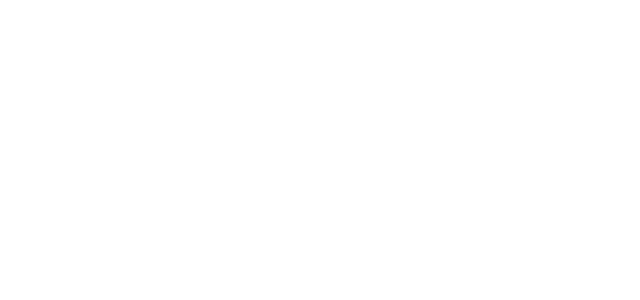
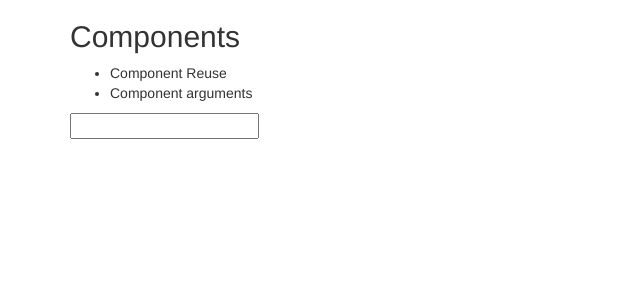
Before and after one commit to podgito/ng4-demo, an Angular app: page /components in a window 1280 px wide. Before the commit this address led to /. Shown: the top 300 px of the page, without its empty margins (0-640 px from the left). Built offline with nearby package versions, Linux system fonts and the light colour scheme.

Commit message:
Added components demo

```diff
--- /dev/null
+++ b/src/app/components/component-demo/component-demo.component.html
@@ -0,0 +1,10 @@
+<h2>Components</h2>
+<ul>
+  <li>Component Reuse</li>
+  <li>Component arguments</li>
+</ul>
+
+<input type="text" name="" id="" [(ngModel)]="name">
+
+<app-greeting [name]="name" greeting="Hello"></app-greeting>
+<app-greeting [name]="name" greeting="Hola"></app-greeting>
--- /dev/null
+++ b/src/app/components/component-demo/component-demo.component.ts
@@ -0,0 +1,15 @@
+import { Component, OnInit } from '@angular/core';
+
+@Component({
+  selector: 'app-component-demo',
+  templateUrl: './component-demo.component.html',
+  styleUrls: ['./component-demo.component.css']
+})
+export class ComponentDemoComponent implements OnInit {
+
+  constructor() { }
+
+  ngOnInit() {
+  }
+
+}
--- /dev/null
+++ b/src/app/components/greeting/greeting.component.html
@@ -0,0 +1 @@
+<p *ngIf="name">{{greeting}} {{name}}!!</p>
--- /dev/null
+++ b/src/app/components/greeting/greeting.component.ts
@@ -0,0 +1,17 @@
+import { Component, OnInit, Input } from '@angular/core';
+
+@Component({
+  selector: 'app-greeting',
+  templateUrl: './greeting.component.html',
+  styleUrls: ['./greeting.component.css']
+})
+export class GreetingComponent implements OnInit {
+  @Input() name: String;
+  @Input() greeting: String;
+
+  constructor() { }
+
+  ngOnInit() {
+  }
+
+}
```
Also changed, not shown: src/app/app.module.ts (+6 -1 lines), src/app/components/component-demo/component-demo.component.css (added), src/app/components/greeting/greeting.component.css (added), 2 other files (tests, documents, lock files or other folders).
